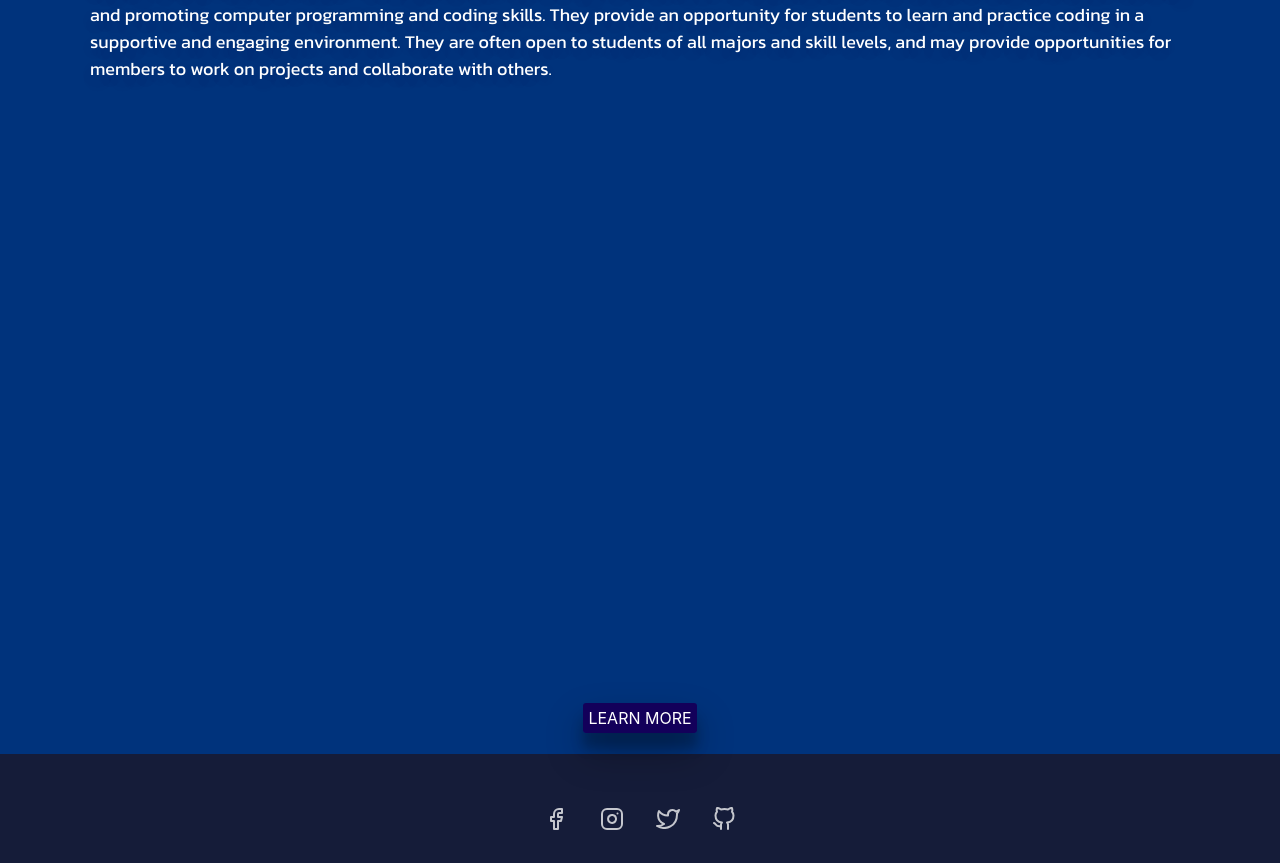
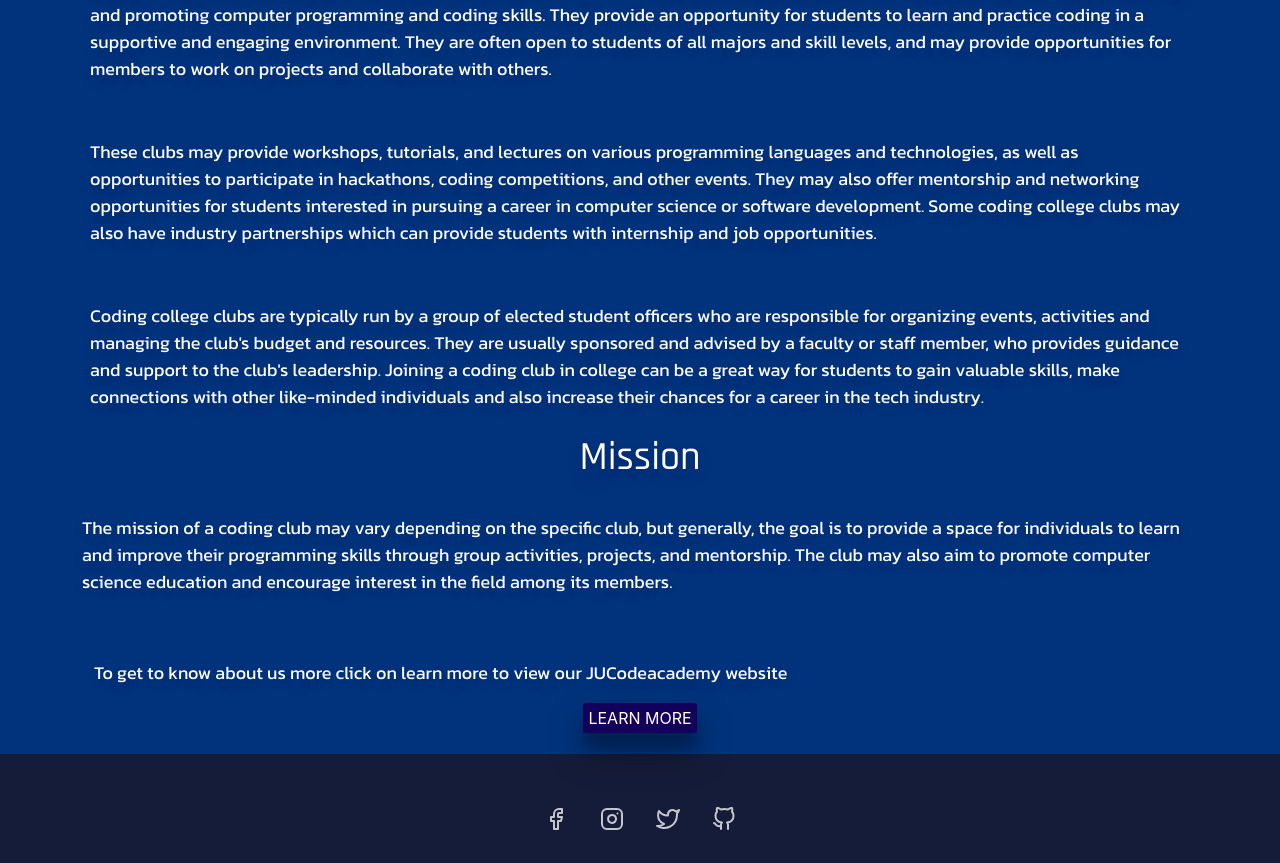
Before and after one commit to Toxic-Whitelgnd/jucodecademy-blog-website, a React (Create React App) app: page /#/Aboutus in a window 1280 px wide. Shown: the part 587-1450 px from the top of the page. Built offline with nearby package versions, Linux system fonts and the light colour scheme; a web font is replaced by a local one.

Commit message:
fixed bugs

```diff
--- a/src/Components/AboutusPage/AboutusPage.js
+++ b/src/Components/AboutusPage/AboutusPage.js
@@ -21,12 +21,12 @@ export default function AboutusPage() {
     }, []);
   return (
     <div className='abtusbg'>
-        <div className='abtusimg' data-aos-duration="10000" data-aos-easing="ease-out" data-aos="fade-down">
+        <div className='abtusimg'>
         <img src={img1} alt="teamwork" id="mobresimgab" width={900} height={400} />
         </div>
-        <div className='container mt-3 'data-aos-duration="10000" data-aos-easing="ease-out" data-aos="fade-up">
+        <div className='container mt-3 '>
           <h1 className='d-flex justify-content-center abtush'>Vision</h1>
-            <p className='p-2 abtusp' data-aos-duration="10000" data-aos-easing="ease-out" data-aos="fade-up" >
+            <p className='p-2 abtusp'  >
             Coding college clubs are student-run organizations that are typically found on college and
             university campuses and focused on teaching and promoting computer programming and coding
             skills. They provide an opportunity for students to learn and practice coding in a supportive
@@ -34,7 +34,7 @@ export default function AboutusPage() {
              and may provide opportunities for members to work on projects and collaborate with others.
             </p>
             &nbsp;
-            <p className='p-2 abtusp' data-aos-duration="10000" data-aos-easing="ease-out" data-aos="fade-up">
+            <p className='p-2 abtusp' >
             These clubs may provide workshops, tutorials, and lectures on various programming languages
             and technologies, as well as opportunities to participate in hackathons, coding competitions,
              and other events. They may also offer mentorship and networking opportunities for students
@@ -43,7 +43,7 @@ export default function AboutusPage() {
              and job opportunities.
             </p>
             &nbsp;
-            <p className='p-2 abtusp' data-aos-duration="10000" data-aos-easing="ease-out" data-aos="fade-up">
+            <p className='p-2 abtusp' >
             Coding college clubs are typically run by a group of elected student officers who are
              responsible for organizing events, activities and managing the club's budget and resources.
              They are usually sponsored and advised by a faculty or staff member, who provides guidance
@@ -53,10 +53,10 @@ export default function AboutusPage() {
             </p>
         </div>
         <div className='container MIS' >
-          <h1 className='d-flex justify-content-center abtush' data-aos-duration="10000" data-aos-easing="ease-out" data-aos="fade-up">Mission</h1>
+          <h1 className='d-flex justify-content-center abtush' >Mission</h1>
           &nbsp;
           <div>
-            <p className='abtusp' data-aos-duration="10000" data-aos-easing="ease-out" data-aos="fade-up">
+            <p className='abtusp' >
             The mission of a coding club may vary depending on the specific club, but generally, the goal is
             to provide a space for individuals to learn and improve their programming skills through group
             activities, projects, and mentorship. The club may also aim to promote computer science education
@@ -66,7 +66,7 @@ export default function AboutusPage() {
         </div>
         &nbsp;
           <div className='container p-4'>
-            <p className='abtusp' data-aos-duration="10000" data-aos-easing="ease-out" data-aos="fade-up">
+            <p className='abtusp' >
                 To get to know about us more click on learn more to view our JUCodeacademy website
             </p>
             <div className="btnl text-center">
--- a/src/Components/Cards/LoadingPageComp/BlogLoading.css
+++ b/src/Components/Cards/LoadingPageComp/BlogLoading.css
@@ -1,10 +1,12 @@
 .load{
-  position: fixed;
+  position: relative;
+  display: flex;
   left: 50%;
   top: 50%;
   width: 100%;
-  height: 100%;
+  height: 500px;
   z-index: 9999;
+  margin-top: 40px;
 }
 
 .lds-ellipsis {
--- a/src/Components/NavBar/NavBar.css
+++ b/src/Components/NavBar/NavBar.css
@@ -1,7 +1,9 @@
 .NavBarSection {
     font-size: 1.07rem;
   }
-
+  .navbar-toggler{
+    color: white !important;
+  }
   .navbar
   {
 
```
